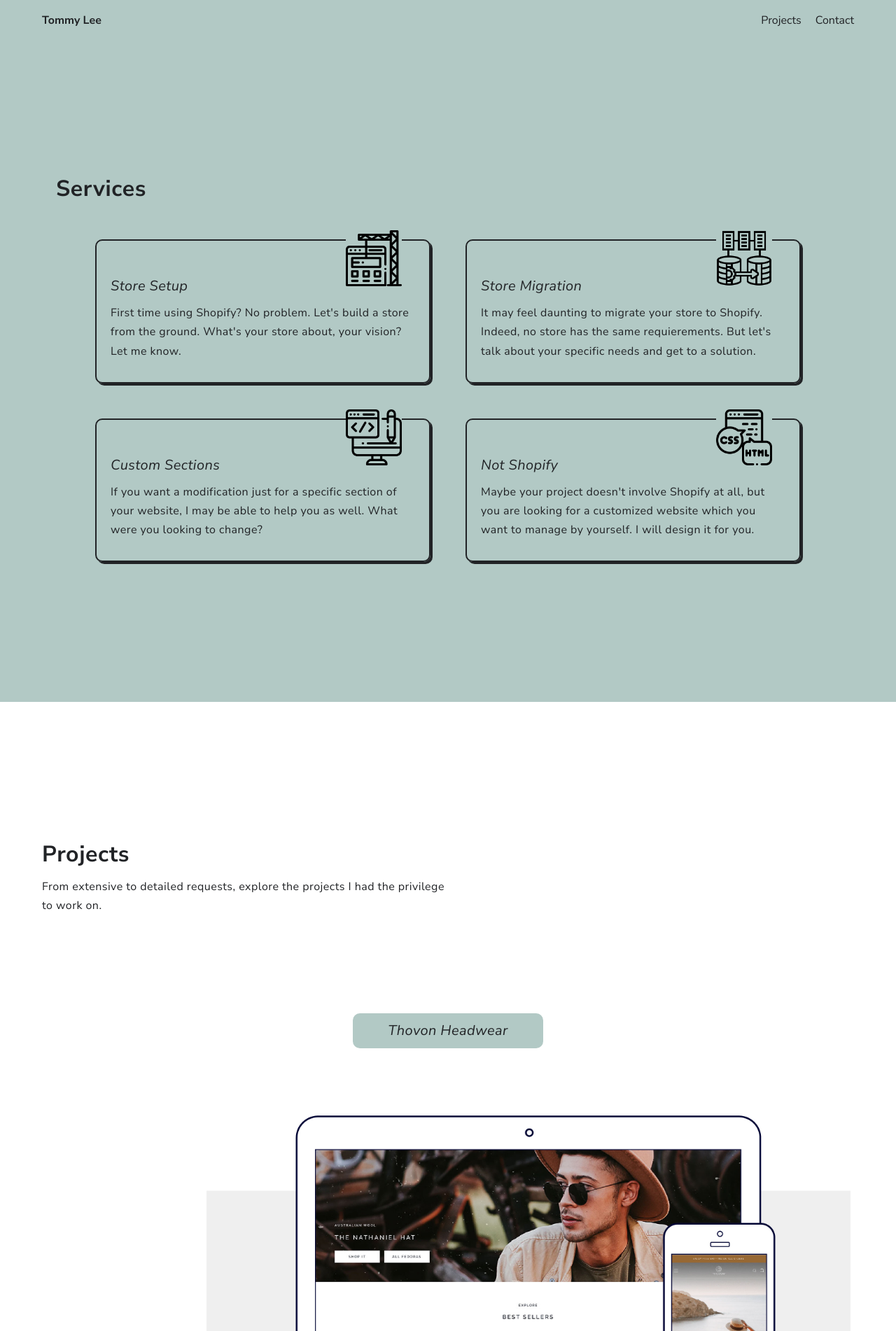
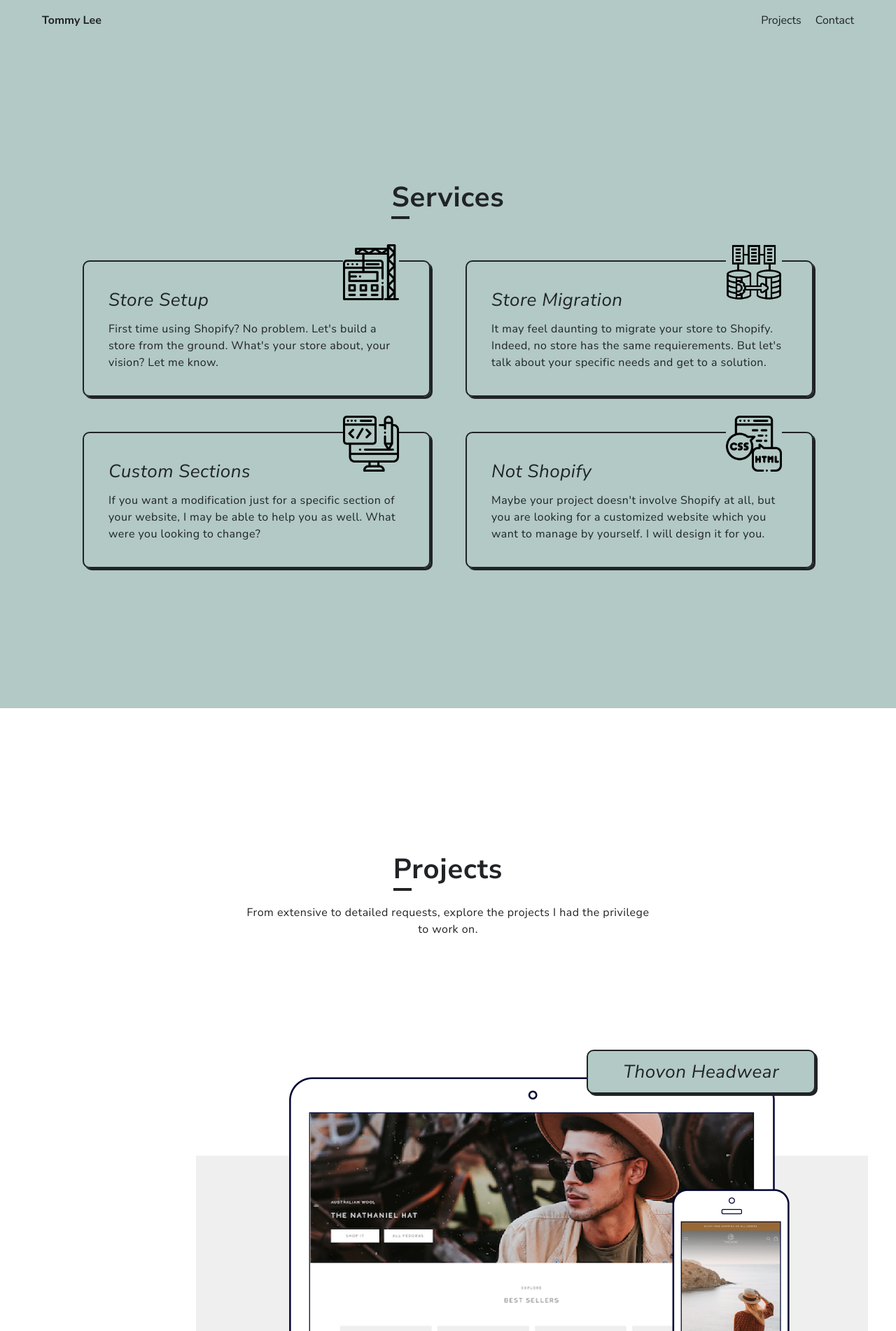
Before and after one commit to glowingplum/portfolio, a PHP site: page / in a window 1280 px wide. Shown: the part 799-2701 px from the top of the page at 70% size. Run offline with PHP 8.4, Linux system fonts and the light colour scheme; data that the repository does not hold is empty.

Commit message:
updated styles!

```diff
--- a/case-studies.php
+++ b/case-studies.php
@@ -4,7 +4,7 @@
 			<div>
 				<h2 class="intro-voice">Projects</h2>
 
-				<p class="calm-voice">
+				<p class="calm-voice section-intro">
 					From extensive to detailed requests, explore the projects I had the privilege to work on.
 				</p>
 			</div>
@@ -17,17 +17,17 @@
 
 			<section class="case-wrapper" id="<?=$key?>">
 
-				<h3 class="small-intro-voice case-title" data-aos="fade-up" data-aos-delay="300" data-aos-easing="ease-in-back"><?=$title?></h3>
+				<h3 class="small-intro-voice case-title" data-aos="fade-up" data-aos-anchor-placement="top-bottom"><?=$title?></h3>
 
 				<flex-wrapper class="case-head">
-					<picture data-aos="fade-up">
+					<picture data-aos="fade-up" data-aos-anchor-placement="center-bottom">
 						<img src="<?=$logo?>" alt="">
 					</picture>
-					<div class="case-intro" data-aos="fade-up">
+					<div class="case-intro" data-aos="fade-up" data-aos-anchor-placement="bottom-bottom">
 						<p class="calm-voice">
 							<?=$intro?>
 							<?php if ($par1) { ?>
-							<br><a class="invite-voice" href='?page=<?=$key?>'><span>→ Read case study</span></a>
+							<br><a class="invite-voice" href='?page=<?=$key?>'><span> Read case study</span> →</a>
 							<?php } ?>
 						</p>
 					</div>
--- a/home.php
+++ b/home.php
@@ -78,15 +78,15 @@
 			</inner-column>
 		</section>
 
-		<section class="pre-footer">
+		<section class="newsletter">
 			<inner-column>
 
-				<div class="newsletter">
+				<h2 class="intro-voice">Follow My Newsletter!</h2>
 
-					<h2 class="intro-voice">Follow My Newsletter!</h2>
+				<div>
+					<p class="calm-voice">You may also read more about my work process and field related interests in my Substack newsletter.</p>
 
-					<p class="calm-voice">You may also read more about my work process and field related interests in my <a href="https://apinchofcode.substack.com/" class="invite-voice" target="_blank"><span>Substack newsletter</span></a>.</p>
+					<a href="https://apinchofcode.substack.com/" class="invite-voice" target="_blank"><span>Go to newsletter</span> →</a>
 				</div>
-
 			</inner-column>
 		</section>
--- a/projects-data.php
+++ b/projects-data.php
@@ -7,7 +7,7 @@
 			"intro" => "The client needed a Shopify store for their newly created ecommerce hat brand. The visual aspects were set to appear as a classy and gentle brand, targeting a middle-aged audience.",
 			"par1" => "The colors navy blue and rustic gold were chosen to denote elegance and maturity. The font selection had the goal of showing the company as being modern and contemporary.",
 			"par2" => "The client decided to use a mega-menu to showcase newest arrivals. The mobile menu features useful, fast-access links. The product detail page was designed to be minimalistic and sophisticated.",
-			"logo" => "images/thovon-01.jpg",
+			"logo" => "images/thovon-01.png",
 			"img1" => "images/thovon-02.jpg",
 			"img2" => "images/thovon-03.jpg",
 		],[
@@ -16,7 +16,7 @@
 			"intro" => "The client was in need of an interface lift for their store website. I worked on the entire home page creating a new visual theme, landing images, sections and collection groups.",
 			"par1" => "The client also needed to create custom categories for its thousands of items. I worked on custom tags for the categories, creating automated rules. Custom images were created to promote specific products.",
 			"par2" => "Each important category has its own hero image, but these share a common visual theme. The client also requested a custom form for a specific group of customers.",
-			"logo" => "images/trendy-01.jpg",
+			"logo" => "images/trendy-01.png",
 			"img1" => "images/trendy-02.jpg",
 			"img2" => "images/trendy-03.jpg",
 		],[
@@ -25,23 +25,23 @@
 			"intro" => "Ecommerce store built with Shopify. Fortia targets the young male audience to offer fresh and trendy jewelry. An elegant low key green and gray were chosen to denote masculinity.",
 			"par1" => "The collection images features elements from nature, metaphorically connecting the strength of nature to each collection's items. For the landing section, since the goal was to communicate as many ongoing promotions as possible, I chose a split hero section.",
 			"par2" => "To enhance the detail view of each item, I preferred to go with a one image column for the mobile view. A group of three items were created with Photoshop to make it visually engaging. I also created custom color swatches to replace the default ones since these were not matching with the overall look of the store.",
-			"logo" => "images/fortia-01.jpg",
+			"logo" => "images/fortia-01.png",
 			"img1" => "images/fortia-02.jpg",
 			"img2" => "images/fortia-03.jpg",
 		],[
 			"key" => "hyunji",
 			"title" => "Musician H. Yi",
 			"intro" => "The client was in need of a personal website to present the scope of work she offers. It was important for the website to represent her individual taste. For example, we worked together to choose the right fonts, color theme and visual layout. Built with HTML, CSS, Bootstrap.",
-			"logo" => "images/hyunji-01.jpg",
+			"logo" => "images/hyunji-01.png",
 		],[
 			"key"=> "pe-coffee",
 			"title" => "Store Front Development",
 			"intro" => "Personal project involving fully responsive layouts and custom theming. A button toggles between a light and a dark theme. Built with HTML, CSS and JS.",
-			"logo" => "images/pe-coffee-01.jpg",
+			"logo" => "images/pe-coffee-01.png",
 		],[
 			"key"=> "pe-monsters",
 			"title" => "Item Cards",
 			"intro" => "Personal project to showcase the use of cards. Each item changes its state according to the database. Built with HTML, CSS and PHP.",
-			"logo" => "images/pe-monsters-01.jpg",
+			"logo" => "images/pe-monsters-01.png",
 		]
 	];
--- a/site-footer.php
+++ b/site-footer.php
@@ -6,7 +6,7 @@
 				</picture>
 			</div>
 			<div>
-				<a href="#top" class="invite-voice">Back to top ▲</a>
+				<a href="#top" class="invite-voice-alt"><span>Back to top</span> ▲</a>
 				<br>
 				<p class="calm-voice">© 2021 Thomas Lee</p>
 			</div>
--- a/styles/case-studies.css
+++ b/styles/case-studies.css
@@ -3,26 +3,39 @@
 	padding-right: 0;
 }
 
-.case-studies h2, .case-studies p, flex-wrapper p {
+.case-studies .intro-voice {
+	margin-left: auto;
+	margin-right: auto;
+}
+
+.case-studies p, flex-wrapper p {
 	margin-left: 20px;
 	margin-right: 20px;
 }
 
+.case-studies p.section-intro {
+	text-align: center;
+	margin-left: auto;
+	margin-right: auto;
+}
+
 .case-wrapper {
-	padding-top: 40px;
+	position: relative;
+	padding-top: 60px;
 }
 
 .case-title {
-	margin-top: 70px;
-	margin-bottom: 20px;
+	position: absolute;
 	background-color: var(--shgray);
 	color: var(--black);
-	padding: 2em 2em;
+	padding: 1em 1em;
+	padding-bottom: 2em;
+	width: 100vw;
 }
 
 .case-wrapper picture {
 	margin-bottom: 20px;
-	margin-top: 60px;
+	margin-top: 70px;
 }
 
 flex-wrapper {
@@ -41,6 +54,10 @@ flex-wrapper {
 	.case-studies div {
 		padding-left: 20px;
 		padding-right: 20px;
+	}
+
+	.case-title {
+		padding-bottom: 5em;
 	}
 
 	flex-wrapper p {
@@ -76,20 +93,20 @@ flex-wrapper {
 
 	h3.case-title {
 		position: sticky;
-		top: 20px;
+		top: 60px;
 		z-index: 1;
 		background-color: var(--shgray);
 		padding: 10px 50px;
 		margin-top: 100px;
-		margin-left: auto;
-		margin-right: auto;
-		margin-bottom: 60px;
+		margin-bottom: -60px;
 		border-radius: 10px;
 		width: fit-content;
+		border: 2px solid var(--black);
+		box-shadow: 3px 3px var(--black);
 	}
 
 	flex-wrapper {
-		padding: 0 25px;
+		padding: 0;
 	}
 
 	flex-wrapper p, .case-wrapper:nth-of-type(even) flex-wrapper p {
@@ -107,4 +124,13 @@ flex-wrapper {
 		align-self: flex-end;
 	}
 
+	.case-wrapper:nth-of-type(odd) h3.case-title {
+		margin-right: 75px;
+		align-self: flex-end;
+	}
+
+	.case-wrapper:nth-of-type(even) h3.case-title {
+		margin-left: 75px;
+	}
+
 }
--- a/styles/main.css
+++ b/styles/main.css
@@ -20,6 +20,7 @@ inner-column {
 	width: 100%;
 	margin-left: auto;
 	margin-right: auto;
+	text-align: center;
 }
 
 @media (min-width: 800px) {
@@ -273,10 +276,6 @@ noise-wrapper inner-column {
 		grid-gap: 40px;
 	}
 
-	.services inner-column {
-		padding-left: 40px;
-		padding-right: 40px;
-	}
 }
 
 
@@ -289,7 +288,7 @@ noise-wrapper inner-column {
 
 	.service-card {
 		border: 2px solid var(--black);
-		padding: 50px 20px 30px;
+		padding: 35px;
 		border-radius: 10px;
 		box-shadow: 3px 3px var(--black);
 	}
@@ -297,7 +296,7 @@ noise-wrapper inner-column {
 	.service-card picture {
 		width: 80px;
 		left: 70%;
-		top: -15px;
+		top: -25px;
 		background-color: var(--shgray);
 	}
 
--- a/styles/typography.css
+++ b/styles/typography.css
@@ -24,7 +24,7 @@ em {
 
 .loud-voice {
 	font-family: "Nunito Sans", sans-serif;
-	font-size: clamp(30px,8vw,48px);
+	font-size: clamp(40px,8vw,50px);
 	font-weight: 900;
 	line-height: 1.2;
 	margin-bottom: 20px;
@@ -33,18 +33,25 @@ em {
 
 .intro-voice {
 	font-family: "Nunito Sans", sans-serif;
-	font-size: clamp(25px,7vw,32px);
+	font-size: clamp(30px,7vw,40px);
 	font-weight: bold;
 	letter-spacing: 0.02em;
-	line-height: 1.1;
-	margin-bottom: 15px;
+	line-height: 1.5;
+	margin-bottom: 20px;
 	color: var(--black);
 	text-transform: capitalize;
+	width: fit-content;
+	margin-left: auto;
+	margin-right: auto;
+}
+
+.intro-voice::first-letter {
+	border-bottom: 4px solid currentColor;
 }
 
 .small-intro-voice {
 	font-family: "Nunito Sans", sans-serif;
-	font-size: 20px;
+	font-size: 26px;
 	font-style: italic;
 	text-transform: capitalize;
 	letter-spacing: 0.02em;
@@ -58,8 +65,9 @@ em {
 	font-size: 16px;
 	font-weight: 400;
 	letter-spacing: .03em;
-	line-height: 1.7;
+	line-height: 1.5;
 	color: var(--black);
+	text-align: left;
 }
 
 .invite-voice-alt {
@@ -80,7 +88,7 @@ em {
 	width: fit-content;
 }
 
-.invite-voice span {
+.invite-voice span, .invite-voice-alt span {
 	display: inline;
 	background-image: linear-gradient(currentColor, currentColor);
 	background-position: left bottom;
@@ -89,7 +97,6 @@ em {
 	transition: .2s;
 }
 
-.invite-voice:hover span, .invite-voice-alt:hover {
+.invite-voice:hover span, .invite-voice-alt:hover span {
 	background-size: 100% 2px;
-
 }
```
Also changed, not shown: other parts of styles/main.css (+39 -21 lines), fortia.php (+13 -0 lines), thovon.php (+12 -0 lines), trendy.php (+13 -0 lines), images/fortia-01.png (added), images/hyunji-01.png (added), images/pe-coffee-01.png (added), images/pe-monsters-01.png (added), images/thovon-01.png (added), images/trendy-01.png (added).
